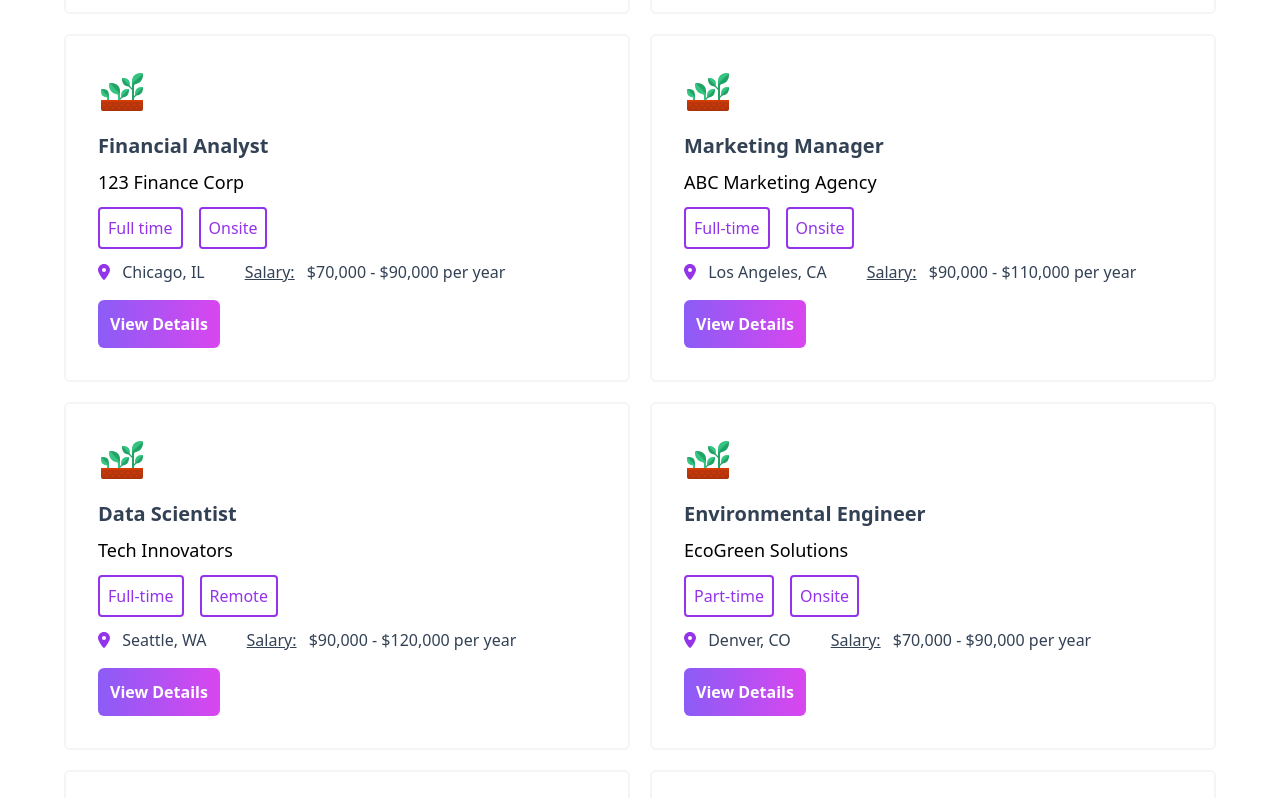
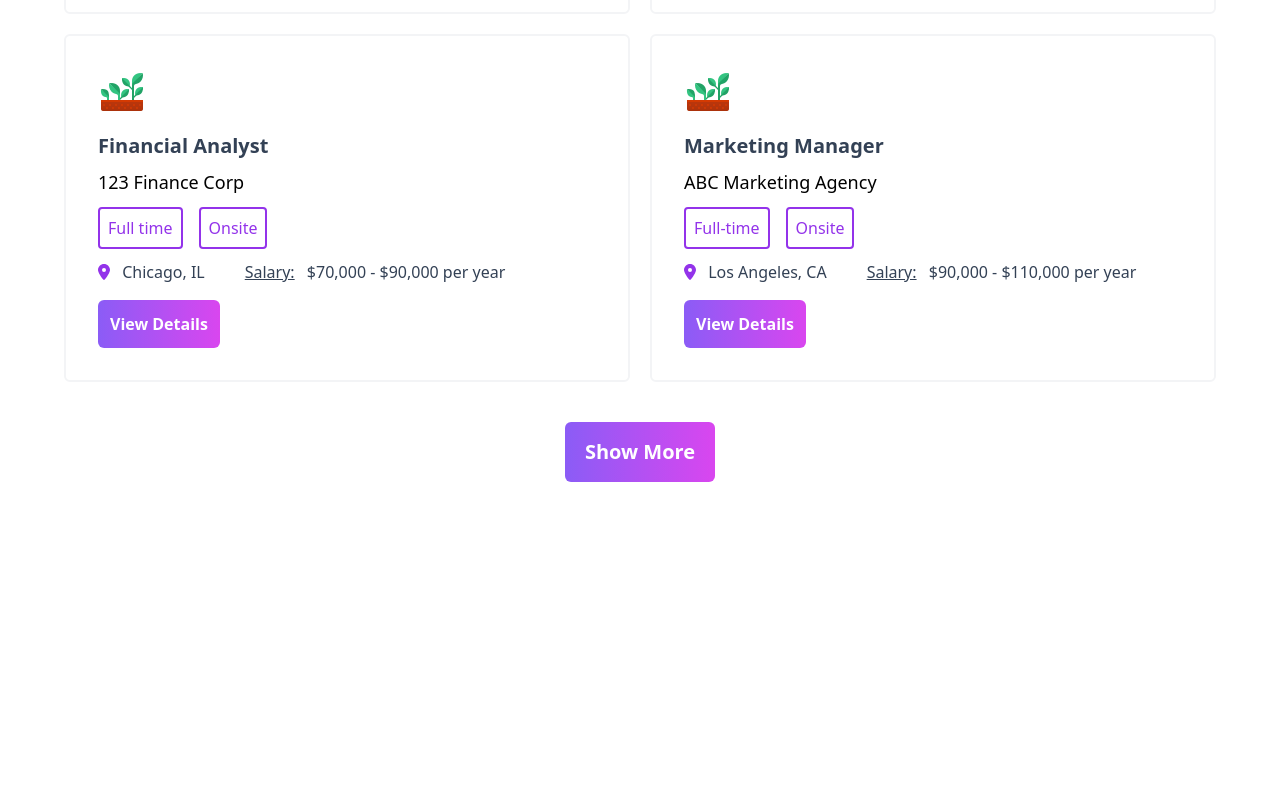
Before and after one commit to sgokbi/job-magnet, a React (Vite) app: page / in a window 1280 px wide. Shown: the part 1599-2397 px from the top of the page. After the commit the page ends 2177 px from the top, so only its background shows below. Built offline with nearby package versions, Linux system fonts and the light colour scheme.

Commit message:
show all button work done

```diff
--- a/public/jobs.json
+++ b/public/jobs.json
@@ -190,5 +190,53 @@
       "contact_email": "mark.johnson@artisticcreations.com",
       "contact_phone": "+1 (555) 234-5678"
     }
+  },
+  {
+    "company": {
+      "name": "Wide Range Inc",
+      "logo": "https://example.com/abc-tech-logo.png"
+    },
+    "job_id": "09",
+    "job_title": "Electrical Engineer",
+    "job_type": ["Full time", "Remote"],
+    "location": "San Francisco, CA",
+    "salary_range": "$80,000 - $100,000 per year",
+    "job_description": "We are looking for a skilled Software Engineer to join our team. The ideal candidate will have experience in...",
+    "job_responsibility": [
+      "Designing and developing software applications.",
+      "Collaborating with cross-functional teams.",
+      "Writing clean and efficient code."
+    ],
+    "educational_requirements": "Bachelor's degree in Computer Science or related field",
+    "experience": "2+ years of software development experience",
+    "contact_information": {
+      "contact_name": "John Doe",
+      "contact_email": "john.doe@abctech.com",
+      "contact_phone": "+1 (123) 456-7890"
+    }
+  },
+  {
+    "company": {
+      "name": "Agro Corp",
+      "logo": "https://example.com/123-finance-logo.png"
+    },
+    "job_id": "10",
+    "job_title": "Manager",
+    "job_type": ["Full time", "Onsite"],
+    "location": "Oulu, Finland",
+    "salary_range": "$90,000 - $120,000 per year",
+    "job_description": "We are seeking a Financial Analyst to join our finance team. The ideal candidate will be responsible for...",
+    "job_responsibility": [
+      "Analyzing financial data and preparing reports.",
+      "Assisting with budgeting and forecasting.",
+      "Providing financial recommendations to management."
+    ],
+    "educational_requirements": "Bachelor's degree in Finance, Accounting, or related field",
+    "experience": "8+ years of financial analysis experience",
+    "contact_information": {
+      "contact_name": "Sarah Johnson",
+      "contact_email": "sarah.johnson@123finance.com",
+      "contact_phone": "+1 (358) 123-4567"
+    }
   }
 ]
--- a/src/Components/FeaturedJobs/FeaturedJobs.jsx
+++ b/src/Components/FeaturedJobs/FeaturedJobs.jsx
@@ -5,7 +5,7 @@ import { faDollar, faLocationDot } from "@fortawesome/free-solid-svg-icons";
 import { Link } from "react-router-dom";
 
 const FeaturedJobs = ({ jobs }) => {
-  console.log(jobs);
+  // console.log(jobs);
 
   const {
     job_id,
--- a/src/Components/Home/Home.jsx
+++ b/src/Components/Home/Home.jsx
@@ -1,4 +1,4 @@
-import React from "react";
+import React, { useState } from "react";
 import Heading from "../Heading/Heading";
 import pic from "../../assets/images/heading_pic.png";
 import tech from "../../assets/images/technology.png";
@@ -9,6 +9,24 @@ import FeaturedJobs from "../FeaturedJobs/FeaturedJobs";
 
 const Home = () => {
   const data = useLoaderData();
+  const jobCategories = data[0];
+  const jobs = data[1];
+  const [showMore, setShowMore] = useState(4);
+
+  let showMoreBtn;
+  if (jobs.length > showMore) {
+    showMoreBtn = (
+      <button className="bg-gradient-to-r from-violet-500 to-fuchsia-500 text-white font-bold px-5 py-4 rounded-md text-xl text">
+        Show More
+      </button>
+    );
+  } else {
+    showMoreBtn = "";
+  }
+
+  const handleShowAll = () => {
+    setShowMore((prevValue) => prevValue + 4);
+  };
 
   return (
     <div className="container mx-auto my-6 px-16  ">
@@ -56,11 +74,8 @@ const Home = () => {
         </div>
 
         <div className=" grid grid-cols-1 md:grid-cols-2 lg:grid-cols-4 gap-5">
-          {data[0].map((jobCategories, i) => (
-            <JobsCategories
-              key={i}
-              jobCategories={jobCategories}
-            ></JobsCategories>
+          {jobCategories.map((jobCategory, i) => (
+            <JobsCategories key={i} jobCategory={jobCategory}></JobsCategories>
           ))}
         </div>
       </div>
@@ -78,10 +93,21 @@ const Home = () => {
         </div>
 
         <div className=" grid grid-cols-1 md:grid-cols-2 lg:grid-cols-2 gap-5">
-          {data[1].map((jobs) => (
+          {jobs.slice(0, showMore).map((jobs) => (
             <FeaturedJobs key={jobs.job_id} jobs={jobs}></FeaturedJobs>
           ))}
         </div>
+
+        {/* ****** SHOW MORE JOBS ****** */}
+        <div onClick={() => handleShowAll()} className="text-center my-10">
+          {showMoreBtn}
+        </div>
+
+        {/* {jobs.length > showMore && (
+          <div onClick={() => handleShowAll()} className="text-center my-10">
+            Show more
+          </div>
+        )} */}
       </div>
     </div>
   );
--- a/src/Components/JobDetails/JobDetails.jsx
+++ b/src/Components/JobDetails/JobDetails.jsx
@@ -5,7 +5,7 @@ const JobDetails = () => {
   return (
     <div>
       <Heading>
-        <div className="text-center my-16">
+        <div className="text-center py-16 bg-slate-50">
           <h1 className="text-5xl font-normal leading-tight text-purple-600">
             Job Details
           </h1>
--- a/src/Components/JobsCategories/JobsCategories.jsx
+++ b/src/Components/JobsCategories/JobsCategories.jsx
@@ -1,7 +1,7 @@
 import React from "react";
 
-const JobsCategories = ({ jobCategories }) => {
-  const { icon, category, number_of_jobs: available } = jobCategories;
+const JobsCategories = ({ jobCategory }) => {
+  const { icon, category, number_of_jobs: available } = jobCategory;
 
   return (
     <div className=" rounded bg-purple-50 p-4 text-center cursor-pointer hover:-translate-y-2 duration-300">
--- a/src/Components/Statistics/Statistics.jsx
+++ b/src/Components/Statistics/Statistics.jsx
@@ -4,7 +4,7 @@ import Heading from "../Heading/Heading";
 const Statistics = () => {
   return (
     <Heading>
-      <div className="text-center my-16">
+      <div className="text-center py-16 bg-slate-100">
         <h1 className="text-5xl font-normal leading-tight text-purple-600">
           Companies Statistics
         </h1>
```
